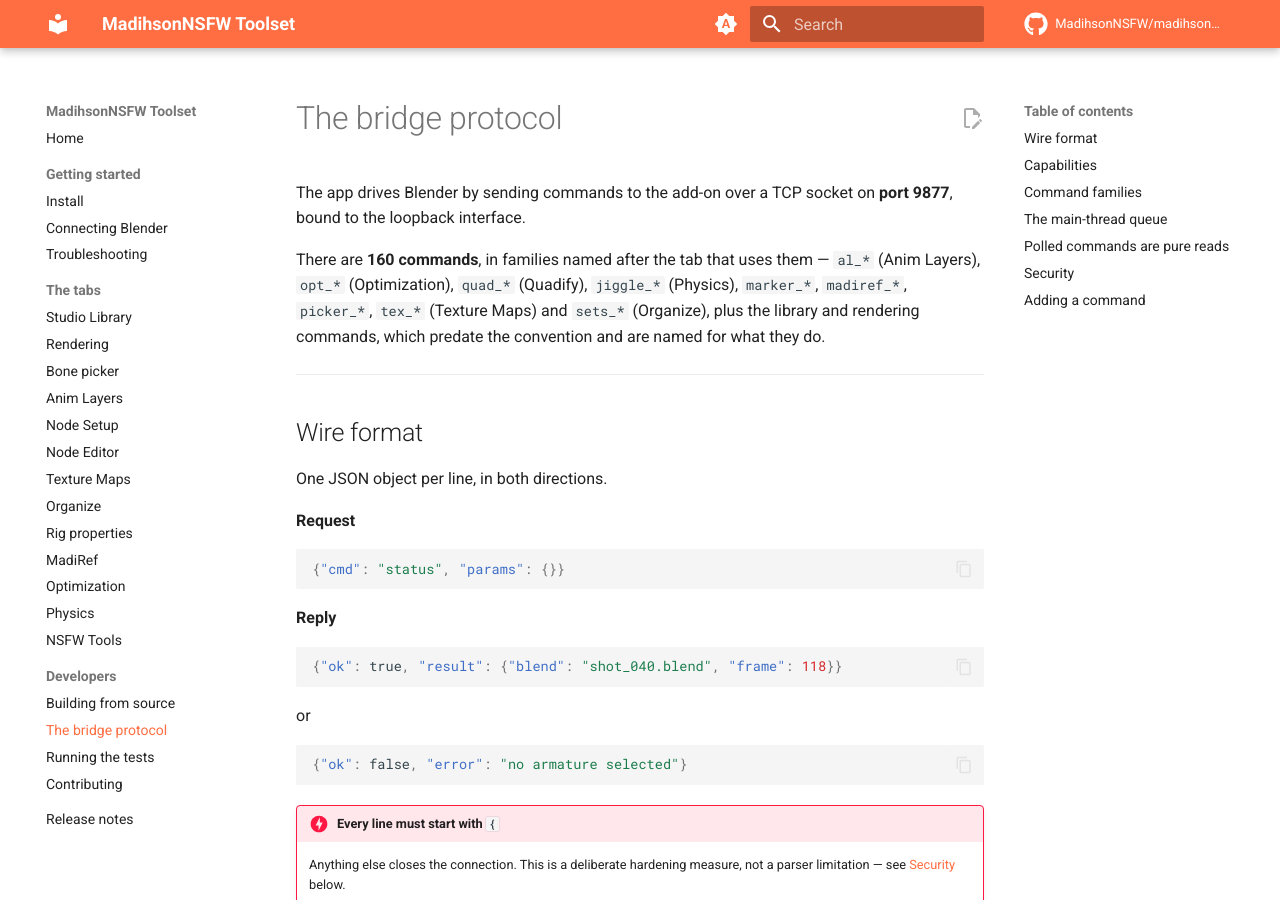
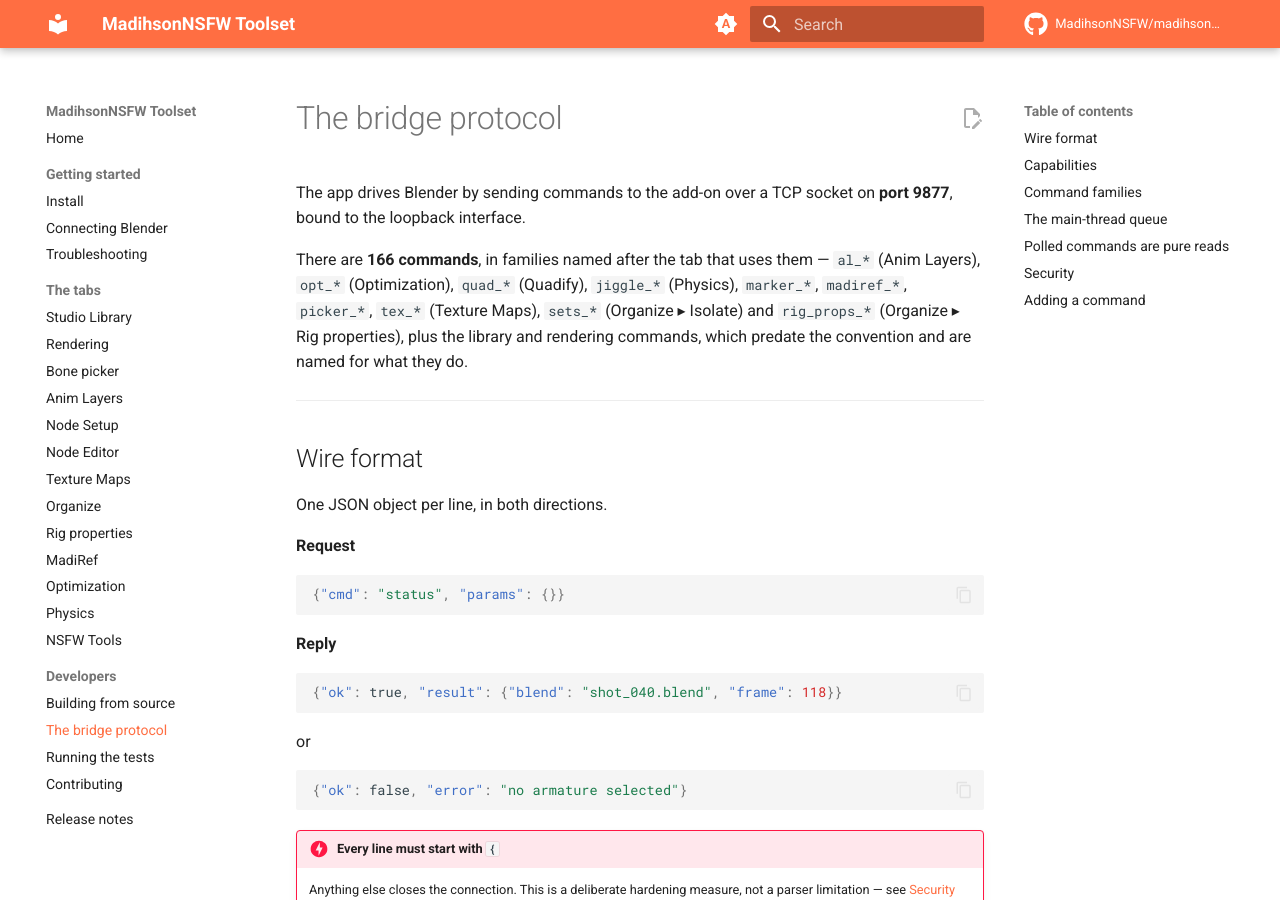
Before and after one commit to MadihsonNSFW/madihsonnsfw-toolset, an MkDocs documentation site: the page built from manual/bridge.md, in a window 1280 px wide and 900 px high. Built offline with MkDocs 1.6.1 and Material for MkDocs 9.7.7, drawn with Linux system fonts in a browser that asks for light colours; comment, search, counter and statistics services are not loaded; some of the changed text lies outside the part shown.

Commit message:
Manual: 1.24.0 / add-on 0.52.1
- index / testing / building: 89 suites, ~4,950 checks
- bridge: 166 commands, the rig_props_* family, rig_props_list added to the
  polled-pure-reads list
- troubleshooting: the two Organize pages need different add-on versions

(The README badges and its Organize row went in with the previous commit.)

```diff
--- a/manual/bridge.md
+++ b/manual/bridge.md
@@ -3,10 +3,11 @@
 The app drives Blender by sending commands to the add-on over a TCP socket on
 **port 9877**, bound to the loopback interface.
 
-There are **160 commands**, in families named after the tab that uses
+There are **166 commands**, in families named after the tab that uses
 them — `al_*` (Anim Layers), `opt_*` (Optimization), `quad_*` (Quadify),
 `jiggle_*` (Physics), `marker_*`, `madiref_*`, `picker_*`, `tex_*` (Texture
-Maps) and `sets_*` (Organize), plus the library and rendering commands, which
+Maps), `sets_*` (Organize ▸ Isolate) and `rig_props_*` (Organize ▸ Rig
+properties), plus the library and rendering commands, which
 predate the convention and are named for what they do.
 
 ---
@@ -104,8 +105,8 @@
 ## Polled commands are pure reads
 
 Several `*_status` commands are polled continuously by the app, and so are
-`marker_list` and `sets_list` while their tabs are on screen. **They must never
-write.**
+`marker_list`, `sets_list` and `rig_props_list` while their tabs are on
+screen. **They must never write.**
 
 The reason is concrete: a write from a polled command dirties the user's open
 `.blend` simply because the app is running. A status read that quietly creates a
```
Also changed, not shown: manual/building.md (+1 -1 lines), manual/index.md (+1 -1 lines), manual/testing.md (+1 -1 lines), manual/troubleshooting.md (+2 -1 lines).
